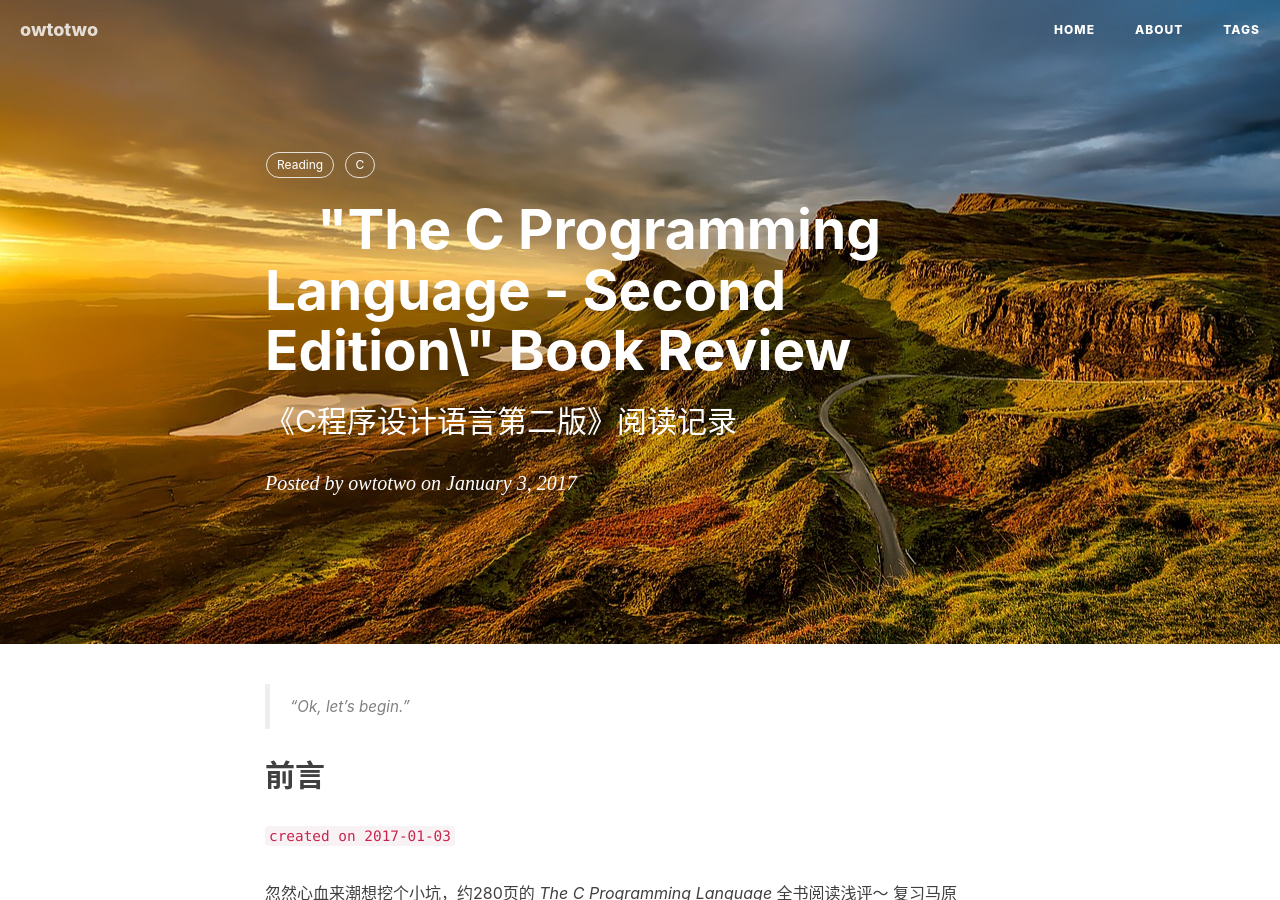
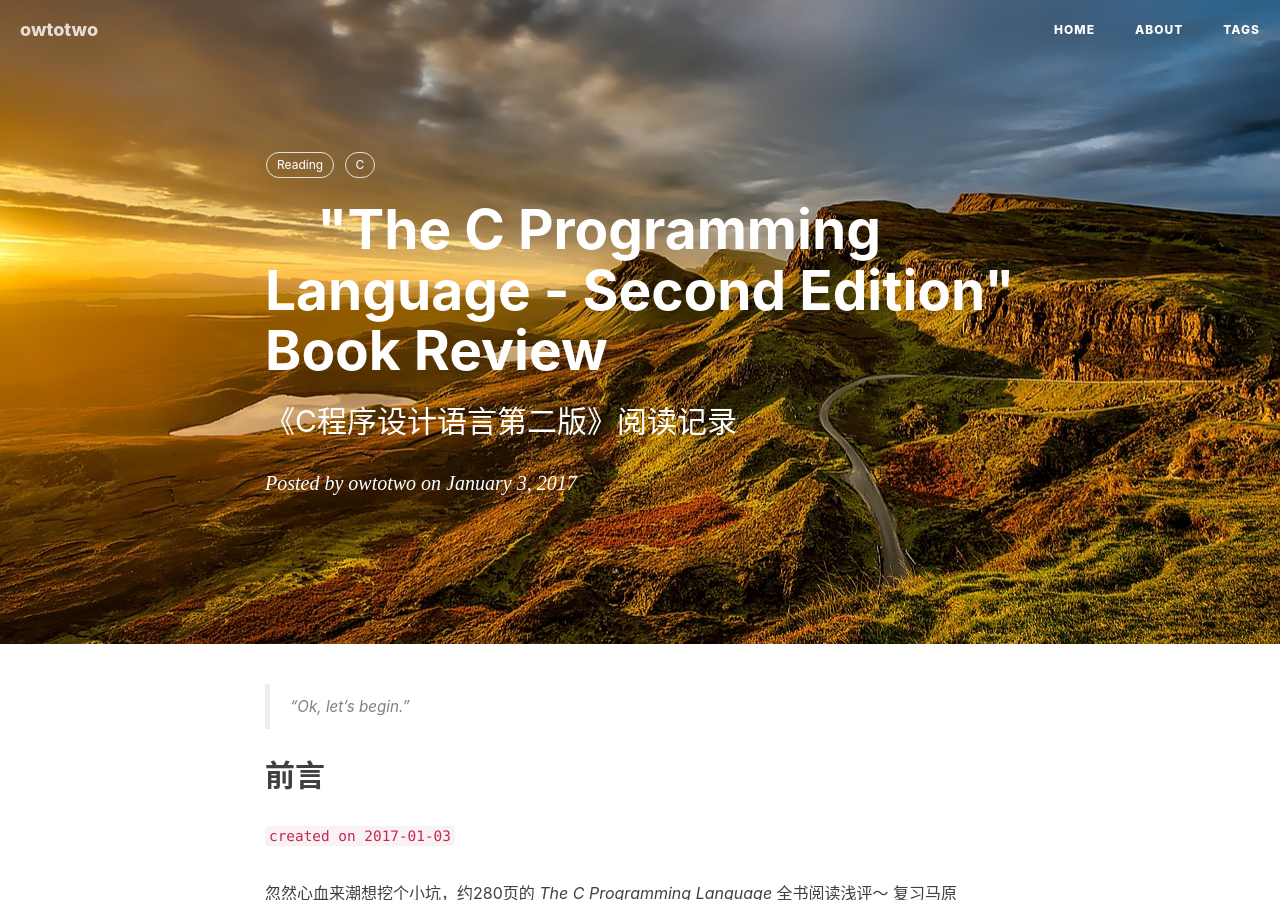
Before and after one commit to owtotwo/owtotwo.github.io, a Jekyll site: the page built from _posts/2017-01-03-the-c-programming-language-book-review.markdown, in a window 1280 px wide and 900 px high. Built offline with Jekyll 4.4.1, drawn with Linux system fonts in a browser that asks for light colours; nearby versions of some CDN libraries; comment, search, counter and statistics services are not loaded.

```diff
--- a/_posts/2017-01-03-the-c-programming-language-book-review.markdown
+++ b/_posts/2017-01-03-the-c-programming-language-book-review.markdown
@@ -1,6 +1,6 @@
 ---
 layout:     post
-title:      "The C Programming Language - Second Edition\" Book Review
+title:      "The C Programming Language - Second Edition" Book Review
 subtitle:   "《C程序设计语言第二版》阅读记录"
 date:       2017-01-03
 author:     "owtotwo"
```
